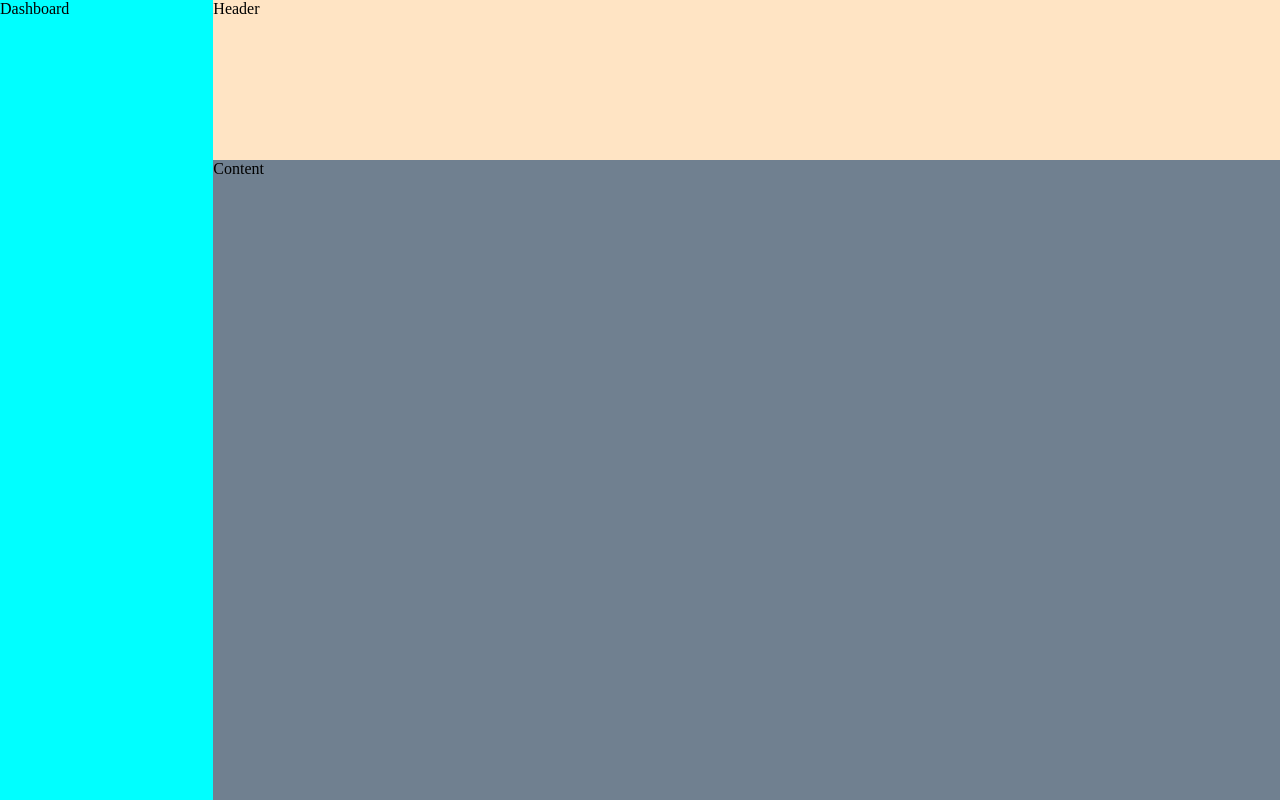
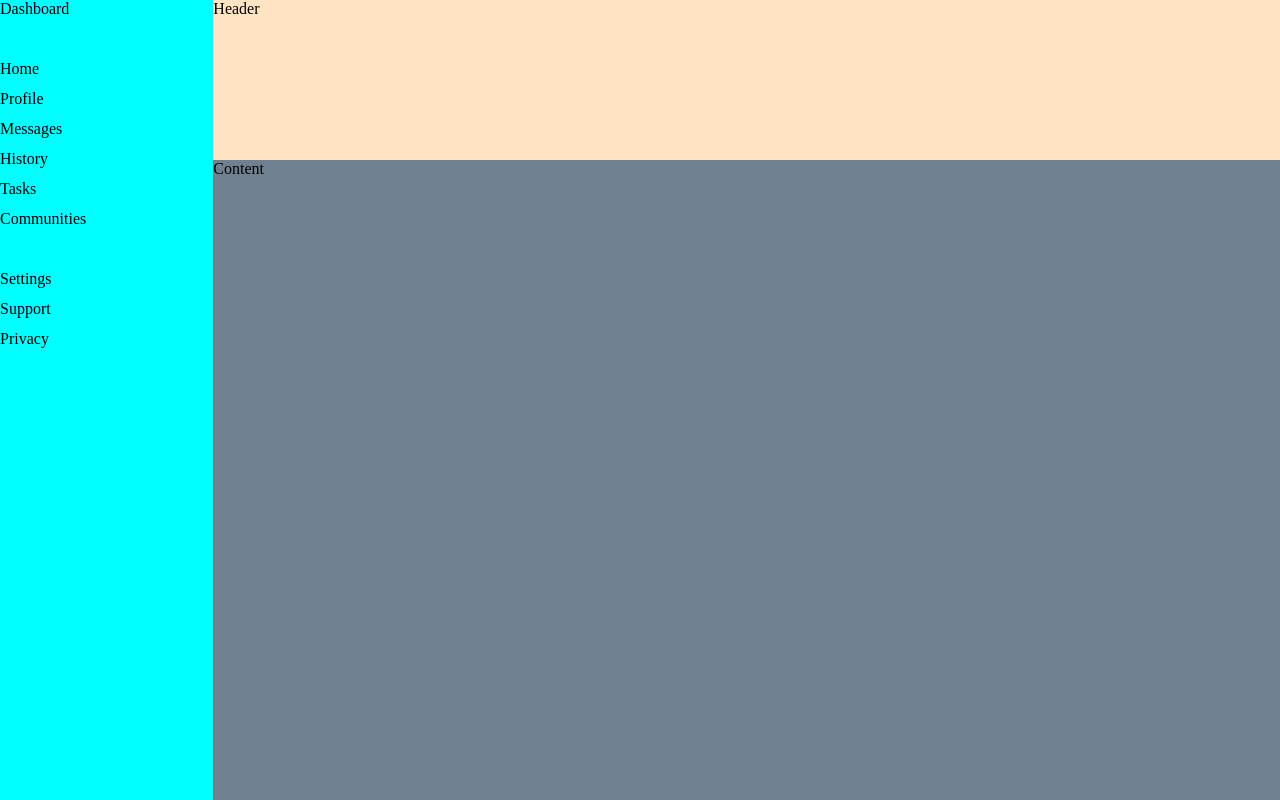
Before and after one commit to adrians90/admin-dashboard, a plain HTML site: page index.html in a window 1280 px wide. Drawn offline with Linux system fonts and the light colour scheme.

Commit message:
inserted sidebar items in html

```diff
--- a/index.html
+++ b/index.html
@@ -8,7 +8,20 @@
 </head>
 <body>
     <div class="container-main">
-        <div class="sidebar">Dashboard</div>
+        <div class="sidebar">
+            <div class="sidebar-items">
+                <div>Dashboard</div><br>
+                <div>Home</div>
+                <div>Profile</div>
+                <div>Messages</div>
+                <div>History</div>
+                <div>Tasks</div>
+                <div>Communities</div><br>
+                <div>Settings</div>
+                <div>Support</div>
+                <div>Privacy</div>
+            </div>
+        </div>
         <div class="header">Header</div>
         <div class="content">Content</div>
     </div>
```
